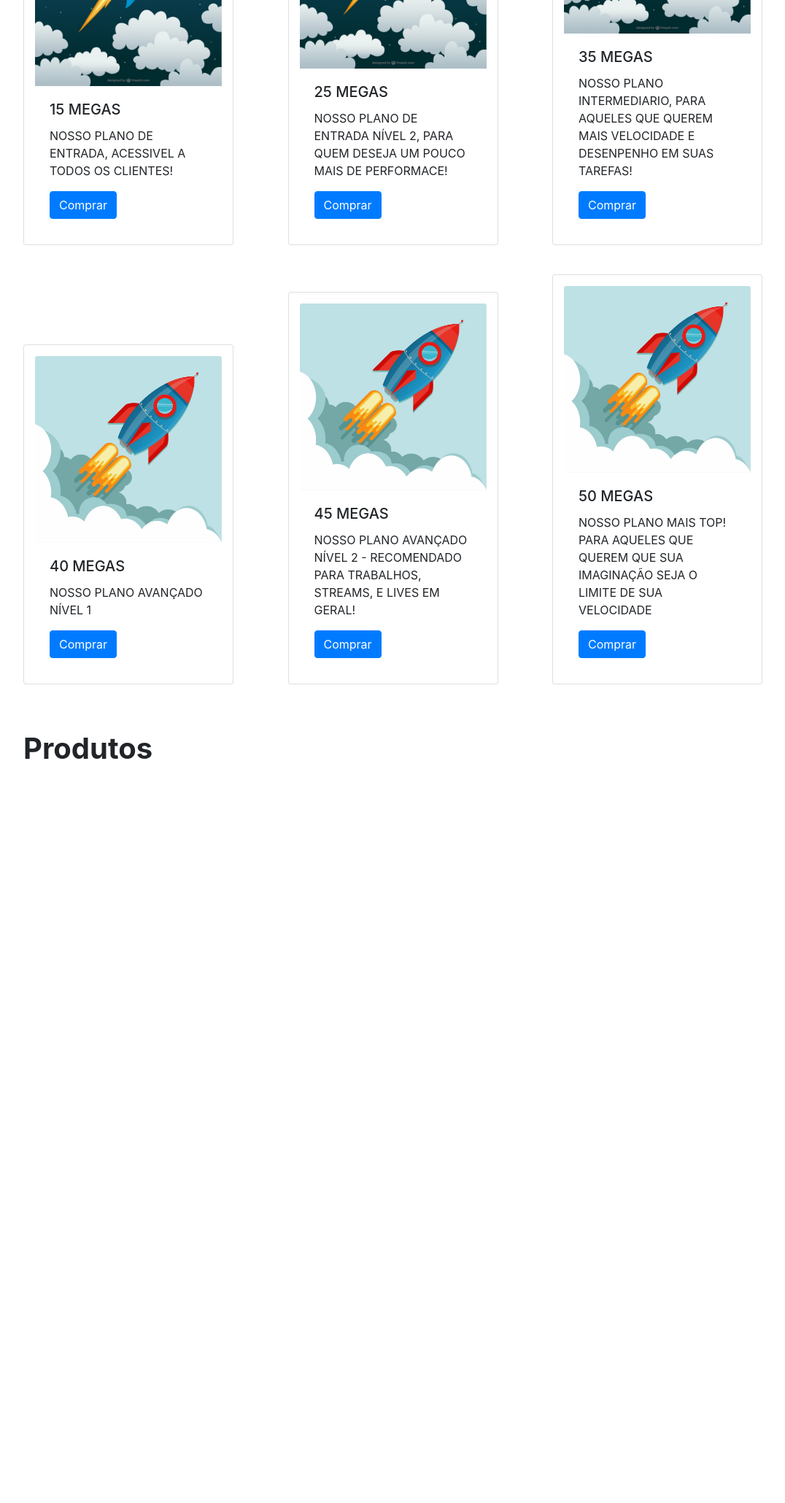
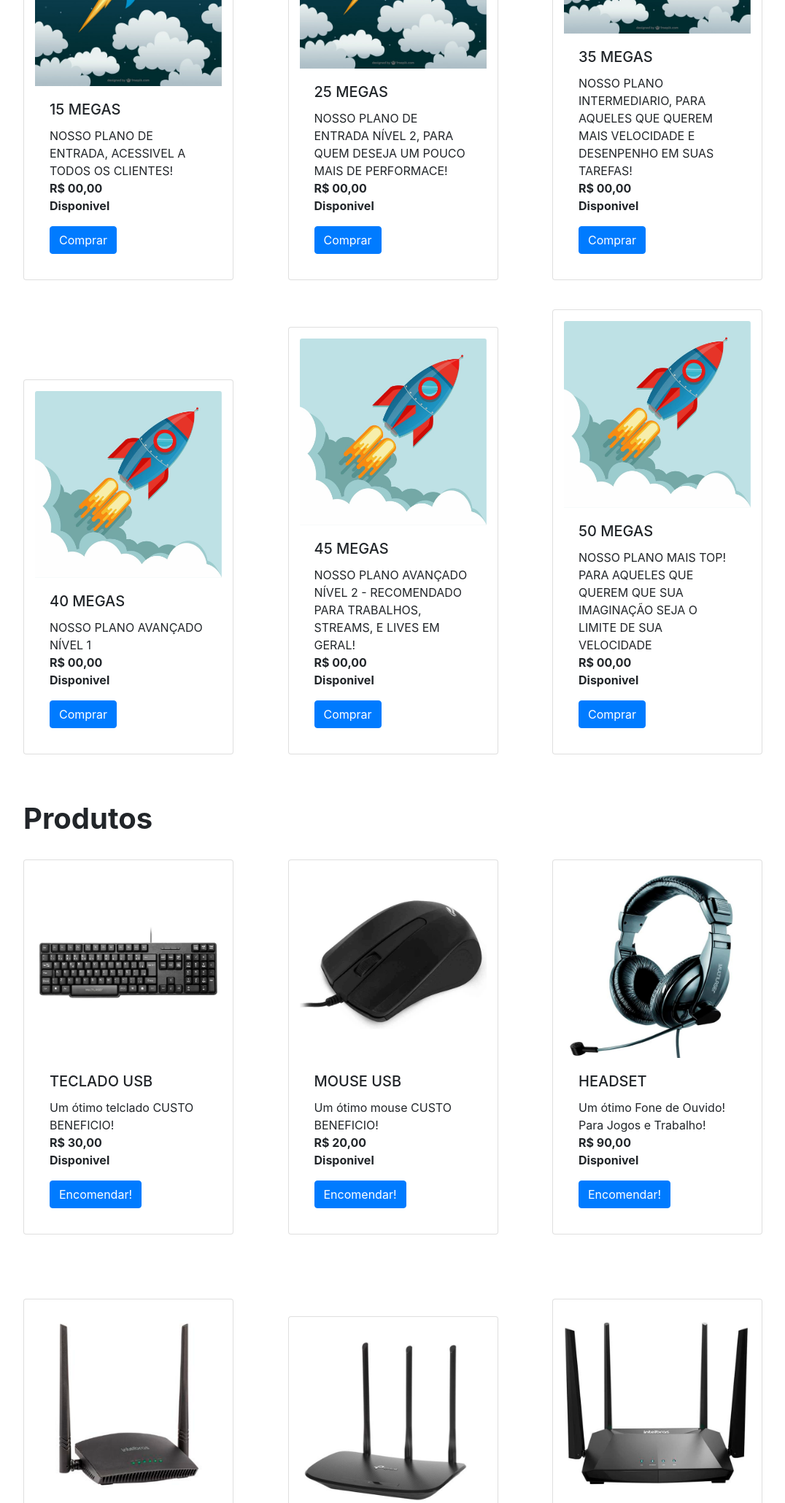
Before and after one commit to spinho010/imperio, a Django app: page /produtos/ in a window 1280 px wide. Shown: the part 409-2469 px from the top of the page at 73% size, without its empty margins (38-1114 px from the left). Before the commit the page ends 1449 px from the top, so only its background shows below. Run offline with Django 3.2, Linux system fonts and the light colour scheme; some libraries are stand-ins or nearby versions.

Commit message:
produtos na loja

```diff
--- a/templates/itens1.html
+++ b/templates/itens1.html
@@ -69,10 +69,10 @@
         </div>
         <div id="dv2">
             <br>
-            <h2>Preço: R$ 00,00</h2>
-            <h2>Quantidade: 1 UND</h2>
+            <h2 style="font-family: Arial, Helvetica, sans-serif; font-weight: bold;">Disponivel: SIM</h2>
+            <h2 style="font-family: Arial, Helvetica, sans-serif; font-weight: bold;">Quantidade: 1 UND</h2>
             <br>
-            <a href="http://wa.me/557191149124" style="font-family: Arial, Helvetica, sans-serif;" target="__blank"><button type="button" class="btn btn-success">Comprar!</button></a>
+            <a href="http://wa.me/557191149124" style="font-family: Arial, Helvetica, sans-serif;" target="__blank"><button type="button" class="btn btn-success">Assinar!</button></a>
             <a href="/" style="font-family: Arial, Helvetica, sans-serif;"><button type="button" class="btn btn-danger">Cancelar Compra</button></a>
             <p>AVISO: Para a sua Segurança, a ação de compras de itens ou assinatura de planos NÃO é feito aqui pelo site! <br> e SIM pelo WhatsApp da IMPERIO onde alguem vai te atender e tudo será feito por lá!</p>
         </div>
--- a/templates/itens2.html
+++ b/templates/itens2.html
@@ -69,10 +69,10 @@
         </div>
         <div id="dv2">
             <br>
-            <h2>Preço: R$ 00,00</h2>
-            <h2>Quantidade: 1 UND</h2>
+            <h2 style="font-family: Arial, Helvetica, sans-serif; font-weight: bold;">Disponivel: SIM</h2>
+            <h2 style="font-family: Arial, Helvetica, sans-serif; font-weight: bold;">Quantidade: 1 UND</h2>
             <br>
-            <a href="http://wa.me/557191149124" style="font-family: Arial, Helvetica, sans-serif;" target="__blank"><button type="button" class="btn btn-success">Comprar!</button></a>
+            <a href="http://wa.me/557191149124" style="font-family: Arial, Helvetica, sans-serif;" target="__blank"><button type="button" class="btn btn-success">Assinar!</button></a>
             <a href="/" style="font-family: Arial, Helvetica, sans-serif;"><button type="button" class="btn btn-danger">Cancelar Compra</button></a>
             <p>AVISO: Para a sua Segurança, a ação de compras de itens ou assinatura de planos NÃO é feito aqui pelo site! <br> e SIM pelo WhatsApp da IMPERIO onde alguem vai te atender e tudo será feito por lá!</p>
         </div>
--- a/templates/produtos_loja.html
+++ b/templates/produtos_loja.html
@@ -48,7 +48,7 @@
             <img src="{% static 'midia/15m.jpg' %}" class="card-img-top" alt="15m">
             <div class="card-body">
               <h5 class="card-title">15 MEGAS</h5>
-              <p class="card-text">NOSSO PLANO DE ENTRADA, ACESSIVEL A TODOS OS CLIENTES!</p>
+              <p class="card-text">NOSSO PLANO DE ENTRADA, ACESSIVEL A TODOS OS CLIENTES! <br> <strong>R$ 00,00</strong> <br> <strong>Disponivel</strong></p>
               <a href="/produtos/plano1" class="btn btn-primary">Comprar</a>
             </div>
           </div>
@@ -57,7 +57,7 @@
             <img src="{% static 'midia/15m.jpg' %}" class="card-img-top" alt="15m">
             <div class="card-body">
               <h5 class="card-title">25 MEGAS</h5>
-              <p class="card-text">NOSSO PLANO DE ENTRADA NÍVEL 2, PARA QUEM DESEJA UM POUCO MAIS DE PERFORMACE!</p>
+              <p class="card-text">NOSSO PLANO DE ENTRADA NÍVEL 2, PARA QUEM DESEJA UM POUCO MAIS DE PERFORMACE! <br> <strong>R$ 00,00</strong> <br> <strong>Disponivel</strong></p>
               <a href="/produtos/plano1" class="btn btn-primary">Comprar</a>
             </div>
           </div>
@@ -66,7 +66,7 @@
             <img src="{% static 'midia/15m.jpg' %}" class="card-img-top" alt="15m">
             <div class="card-body">
               <h5 class="card-title">35 MEGAS</h5>
-              <p class="card-text">NOSSO PLANO INTERMEDIARIO, PARA AQUELES QUE QUEREM MAIS VELOCIDADE E DESENPENHO EM SUAS TAREFAS!</p>
+              <p class="card-text">NOSSO PLANO INTERMEDIARIO, PARA AQUELES QUE QUEREM MAIS VELOCIDADE E DESENPENHO EM SUAS TAREFAS! <br> <strong>R$ 00,00</strong> <br> <strong>Disponivel</strong></p>
               <a href="/produtos/plano1" class="btn btn-primary">Comprar</a>
             </div>
           </div>
@@ -77,7 +77,7 @@
             <img src="{% static 'midia/50m.jpg' %}" class="card-img-top" alt="15m">
             <div class="card-body">
               <h5 class="card-title">40 MEGAS</h5>
-              <p class="card-text">NOSSO PLANO AVANÇADO NÍVEL 1</p>
+              <p class="card-text">NOSSO PLANO AVANÇADO NÍVEL 1 <br> <strong>R$ 00,00</strong> <br> <strong>Disponivel</strong></p>
               <a href="/produtos/plano2" class="btn btn-primary">Comprar</a>
             </div>
           </div>
@@ -86,7 +86,7 @@
             <img src="{% static 'midia/50m.jpg' %}" class="card-img-top" alt="15m">
             <div class="card-body">
               <h5 class="card-title">45 MEGAS</h5>
-              <p class="card-text">NOSSO PLANO AVANÇADO NÍVEL 2 - RECOMENDADO PARA TRABALHOS, STREAMS, E LIVES EM GERAL!</p>
+              <p class="card-text">NOSSO PLANO AVANÇADO NÍVEL 2 - RECOMENDADO PARA TRABALHOS, STREAMS, E LIVES EM GERAL! <br> <strong>R$ 00,00</strong> <br> <strong>Disponivel</strong></p>
               <a href="/produtos/plano2" class="btn btn-primary">Comprar</a>
             </div>
           </div>
@@ -95,7 +95,7 @@
             <img src="{% static 'midia/50m.jpg' %}" class="card-img-top" alt="15m">
             <div class="card-body">
               <h5 class="card-title">50 MEGAS</h5>
-              <p class="card-text">NOSSO PLANO MAIS TOP! PARA AQUELES QUE QUEREM QUE SUA IMAGINAÇÃO SEJA O LIMITE DE SUA VELOCIDADE</p>
+              <p class="card-text">NOSSO PLANO MAIS TOP! PARA AQUELES QUE QUEREM QUE SUA IMAGINAÇÃO SEJA O LIMITE DE SUA VELOCIDADE <br> <strong>R$ 00,00</strong> <br> <strong>Disponivel</strong></p>
               <a href="/produtos/plano2" class="btn btn-primary">Comprar</a>
             </div>
           </div>
@@ -103,5 +103,61 @@
           <br><br><br>
           <h1 class="font-weight-bold" style="padding-left: 70px;">Produtos</h1>
           <br>
+
+          <div class="card mb-3" style="width: 18rem; display: inline-block; margin-left: 70px; padding: 15px;">
+            <img src="{% static 'midia/teclado.png' %}" class="card-img-top" alt="15m">
+            <div class="card-body">
+              <h5 class="card-title">TECLADO USB</h5>
+              <p class="card-text">Um ótimo telclado CUSTO BENEFICIO!<br> <strong>R$ 30,00</strong> <br> <strong>Disponivel</strong></p>
+              <a href="/produtos/plano1" class="btn btn-primary">Encomendar!</a>
+            </div>
+          </div>
+
+          <div class="card mb-3" style="width: 18rem; display: inline-block; margin-left: 70px; padding: 15px;">
+            <img src="{% static 'midia/mouse.png' %}" class="card-img-top" alt="15m">
+            <div class="card-body">
+              <h5 class="card-title">MOUSE USB</h5>
+              <p class="card-text">Um ótimo mouse CUSTO BENEFICIO! <br> <strong>R$ 20,00</strong> <br> <strong>Disponivel</strong></p>
+              <a href="/produtos/plano1" class="btn btn-primary">Encomendar!</a>
+            </div>
+          </div>
+
+          <div class="card mb-3" style="width: 18rem; display: inline-block; margin-left: 70px; padding: 15px;">
+            <img src="{% static 'midia/fone.png' %}" class="card-img-top" alt="15m" width="200px">
+            <div class="card-body">
+              <h5 class="card-title">HEADSET</h5>
+              <p class="card-text">Um ótimo Fone de Ouvido! Para Jogos e Trabalho! <br> <strong>R$ 90,00</strong> <br> <strong>Disponivel</strong></p>
+              <a href="/produtos/plano1" class="btn btn-primary">Encomendar!</a>
+            </div>
+          </div>
+          <br><br><br><br>
+
+          <div class="card mb-3" style="width: 18rem; display: inline-block; margin-left: 70px; padding: 15px;">
+            <img src="{% static 'midia/roteador1.png' %}" class="card-img-top" alt="15m">
+            <div class="card-body">
+              <h5 class="card-title">ROTEADOR INTELBRAS</h5>
+              <p class="card-text">Roteador de Entrada com um CUSTO BENEFICIO!<br> <strong>R$ 130,00</strong> <br> <strong>Disponivel</strong></p>
+              <a href="/produtos/plano1" class="btn btn-primary">Encomendar!</a>
+            </div>
+          </div>
+
+          <div class="card mb-3" style="width: 18rem; display: inline-block; margin-left: 70px; padding: 15px;">
+            <img src="{% static 'midia/roteador2.png' %}" class="card-img-top" alt="15m">
+            <div class="card-body">
+              <h5 class="card-title">ROTEADOR TP-LINK</h5>
+              <p class="card-text">Roteador Intermediário com um CUSTO BENEFICIO! <br> <strong>R$ 199,99</strong> <br> <strong>Disponivel</strong></p>
+              <a href="/produtos/plano1" class="btn btn-primary">Encomendar!</a>
+            </div>
+          </div>
+
+          <div class="card mb-3" style="width: 18rem; display: inline-block; margin-left: 70px; padding: 15px;">
+            <img src="{% static 'midia/roteador3.png' %}" class="card-img-top" alt="15m" width="200px">
+            <div class="card-body">
+              <h5 class="card-title">ROTEADOR INTELBRAS</h5>
+              <p class="card-text">Roteador Avançado com as tecnologias mais ATUAIS!<br> <strong>R$ 349,99</strong> <br> <strong>Disponivel</strong></p>
+              <a href="/produtos/plano1" class="btn btn-primary">Encomendar!</a>
+            </div>
+          </div>
+          <br><br>
 </body>
 </html>
```
Also changed, not shown: static/midia/fone.png (added), static/midia/mouse.png (added), static/midia/roteador1.png (added), static/midia/roteador2.png (added), static/midia/roteador3.png (added), static/midia/teclado.png (added).
